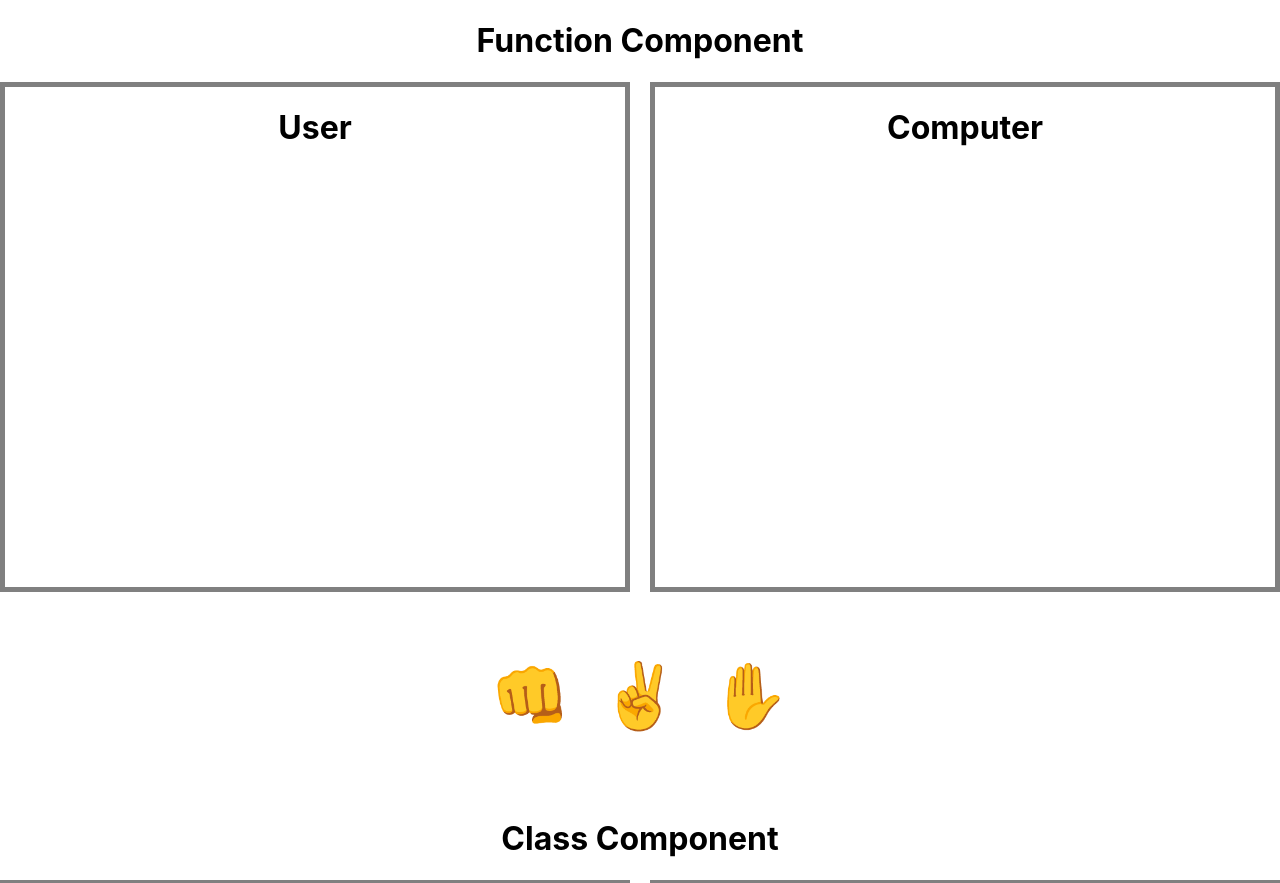
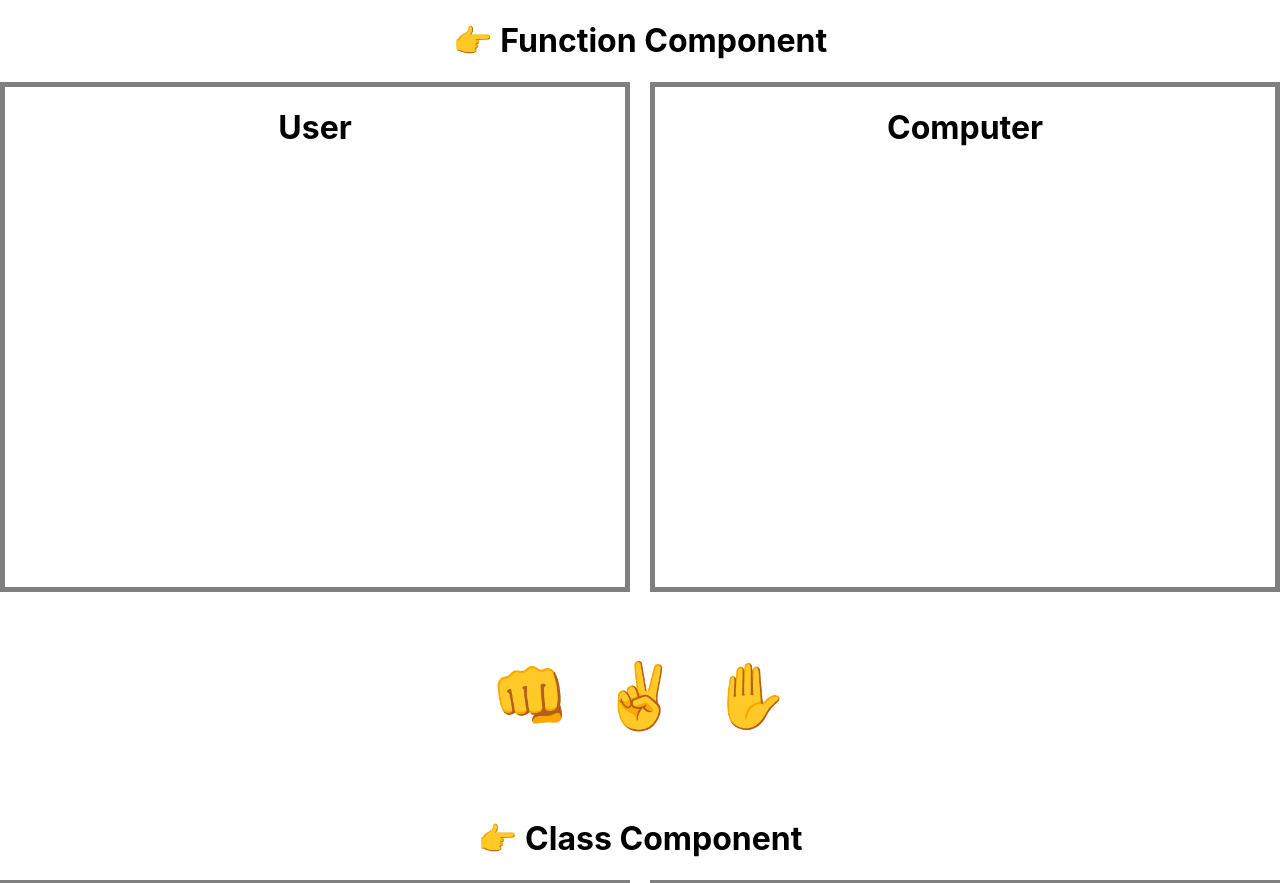
Before and after one commit to eundol0519/NoonaCoding-RockPaperScissors, a React (Create React App) app: page / in a window 1280 px wide. Shown: the top 883 px of the page. Built offline with nearby package versions, Linux system fonts and the light colour scheme.

Commit message:
🚀 : Test Deployment

```diff
--- a/src/index.tsx
+++ b/src/index.tsx
@@ -9,9 +9,9 @@ import AppClass from "./AppClass";
 const root = ReactDOM.createRoot(document.getElementById("root") as HTMLElement);
 root.render(
   <React.StrictMode>
-    <h1>Function Component</h1>
+    <h1>👉 Function Component</h1>
     <App />
-    <h1>Class Component</h1>
+    <h1>👉 Class Component</h1>
     <AppClass />
   </React.StrictMode>
 );
```
